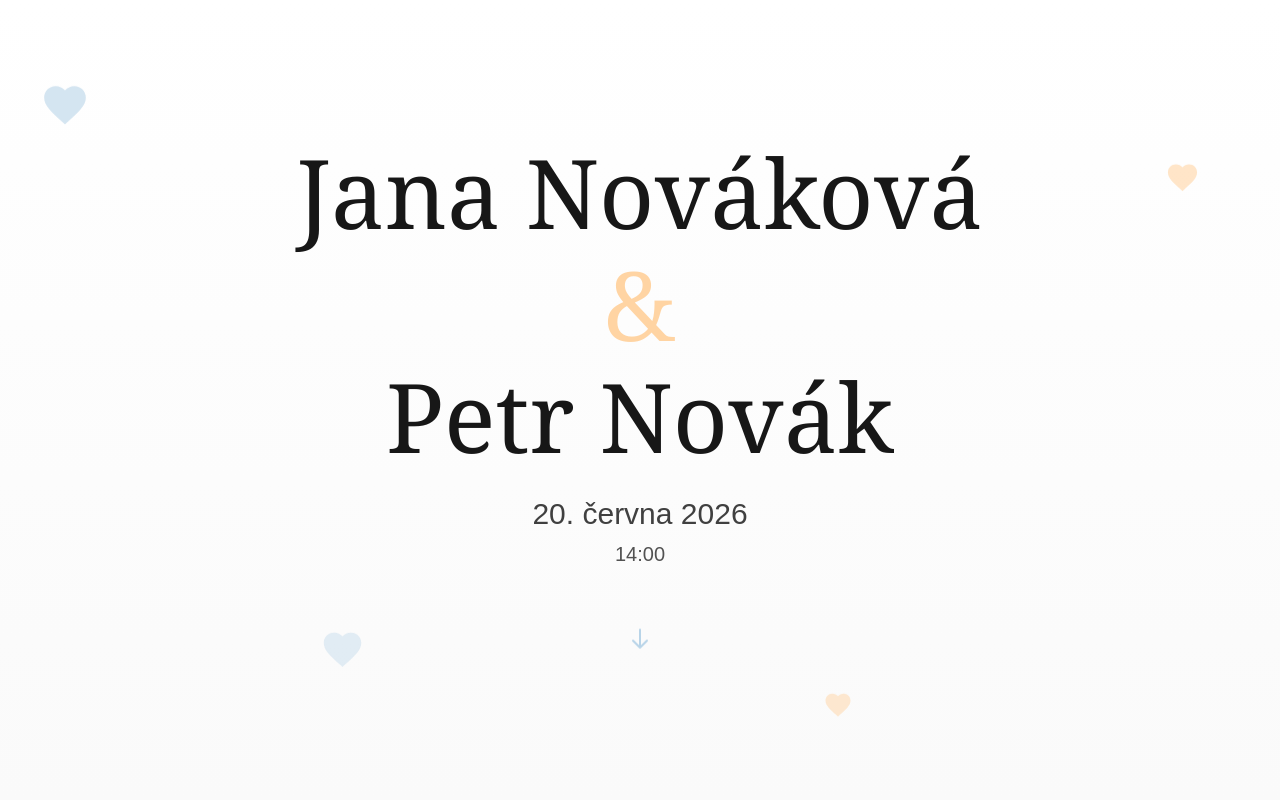
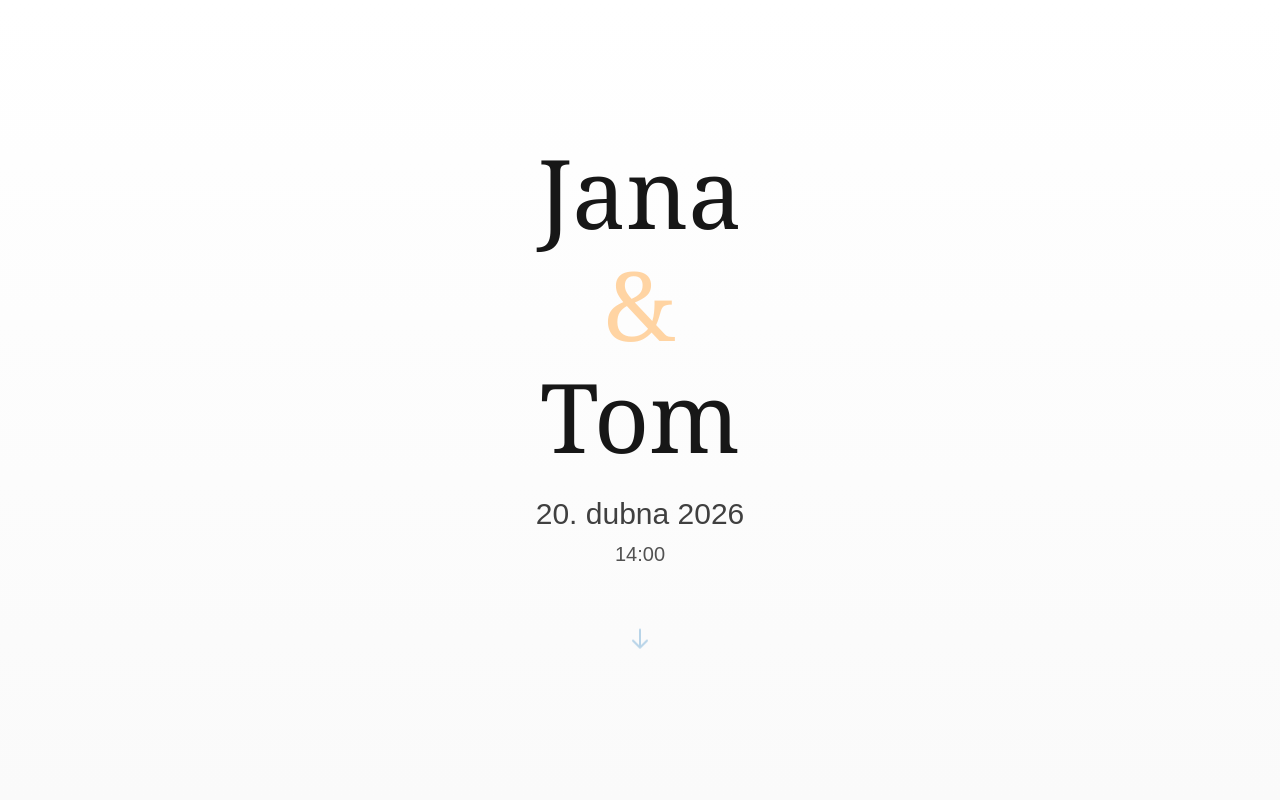
Before and after one commit to tumido/vodninamlyn, a Next.js app: page / in a window 1280 px wide. Shown: the top 800 px of the page. Built offline with nearby package versions, Linux system fonts and the light colour scheme.

Commit message:
fix: remove floating harts
Signed-off-by: Tomas Coufal <tcoufal@redhat.com>

```diff
--- a/app/components/animations/FloatingHeart.tsx
+++ /dev/null
@@ -1,20 +0,0 @@
-interface FloatingHeartProps {
-  className?: string;
-  size?: number;
-  color?: 'blue' | 'orange';
-}
-
-export const FloatingHeart = ({ className = '', size = 40, color = 'blue' }: FloatingHeartProps) => {
-  const fillColor = color === 'blue' ? '#b8d4e8' : '#ffd4a3';
-
-  return (
-    <div className={`animate-float-slow ${className}`}>
-      <svg width={size} height={size} viewBox="0 0 24 24" fill="none" xmlns="http://www.w3.org/2000/svg">
-        <path
-          d="M12 21.35l-1.45-1.32C5.4 15.36 2 12.28 2 8.5 2 5.42 4.42 3 7.5 3c1.74 0 3.41.81 4.5 2.09C13.09 3.81 14.76 3 16.5 3 19.58 3 22 5.42 22 8.5c0 3.78-3.4 6.86-8.55 11.54L12 21.35z"
-          fill={fillColor}
-        />
-      </svg>
-    </div>
-  );
-};
--- a/app/components/sections/Footer.tsx
+++ b/app/components/sections/Footer.tsx
@@ -1,13 +1,8 @@
 import { WEDDING_INFO } from '@/app/lib/constants';
-import { FloatingHeart } from '../animations/FloatingHeart';
 
 export const Footer = () => {
   return (
     <footer className="relative bg-neutral-900 text-white py-16 overflow-hidden">
-      {/* Decorative hearts */}
-      <FloatingHeart className="absolute top-10 right-10 opacity-20" size={40} color="orange" />
-      <FloatingHeart className="absolute bottom-10 left-10 opacity-20" size={35} color="blue" />
-
       <div className="relative z-10 max-w-4xl mx-auto px-6 text-center">
         <h3 className="text-3xl font-serif font-light mb-4">
           {WEDDING_INFO.couple.bride} & {WEDDING_INFO.couple.groom}
--- a/app/components/sections/Hero.tsx
+++ b/app/components/sections/Hero.tsx
@@ -1,31 +1,8 @@
 import { WEDDING_INFO } from "@/app/lib/constants";
-import { FloatingHeart } from "../animations/FloatingHeart";
 
 export const Hero = () => {
   return (
     <section className="relative flex min-h-screen items-center justify-center overflow-hidden bg-gradient-to-b from-white to-neutral-50">
-      {/* Floating decorative elements */}
-      <FloatingHeart
-        className="absolute top-20 left-10 opacity-60"
-        size={50}
-        color="blue"
-      />
-      <FloatingHeart
-        className="absolute top-40 right-20 opacity-60"
-        size={35}
-        color="orange"
-      />
-      <FloatingHeart
-        className="absolute bottom-32 left-1/4 opacity-40"
-        size={45}
-        color="blue"
-      />
-      <FloatingHeart
-        className="absolute bottom-20 right-1/3 opacity-50"
-        size={30}
-        color="orange"
-      />
-
       {/* Main content */}
       <div className="relative z-10 text-center px-6">
         <h1 className="text-5xl md:text-7xl lg:text-8xl font-serif font-light text-neutral-900 mb-4">
--- a/app/globals.css
+++ b/app/globals.css
@@ -40,36 +40,10 @@ html {
 }
 
 /* Animation Keyframes */
-@keyframes float {
-  0%, 100% {
-    transform: translateY(0px);
-  }
-  50% {
-    transform: translateY(-20px);
-  }
-}
-
-@keyframes float-slow {
-  0%, 100% {
-    transform: translateY(0px) rotate(0deg);
-  }
-  50% {
-    transform: translateY(-15px) rotate(5deg);
-  }
-}
-
 @keyframes draw-line {
   to {
     stroke-dashoffset: 0;
   }
-}
-
-.animate-float {
-  animation: float 3s ease-in-out infinite;
-}
-
-.animate-float-slow {
-  animation: float-slow 6s ease-in-out infinite;
 }
 
 .animate-draw {
--- a/app/lib/constants.ts
+++ b/app/lib/constants.ts
@@ -1,77 +1,77 @@
-import type { WeddingInfo } from './types';
+import type { WeddingInfo } from "./types";
 
 export const WEDDING_INFO: WeddingInfo = {
   couple: {
-    bride: 'Jana Nováková',
-    groom: 'Petr Novák',
+    bride: "Jana",
+    groom: "Tom",
   },
 
   date: {
-    full: new Date('2026-06-20T14:00:00'),
-    display: '20. června 2026',
-    time: '14:00',
+    full: new Date("2026-04-20T14:00:00"),
+    display: "20. dubna 2026",
+    time: "14:00",
   },
 
   venue: {
     ceremony: {
-      name: 'Kostel svatého Jakuba',
+      name: "Kostel svatého Jakuba",
       address: {
-        street: 'Náměstí Republiky 123',
-        city: 'Praha 1',
-        zip: '110 00',
+        street: "Náměstí Republiky 123",
+        city: "Praha 1",
+        zip: "110 00",
       },
       coordinates: {
         lat: 50.0875,
         lng: 14.4213,
       },
-      googleMapsUrl: 'https://maps.google.com/?q=50.0875,14.4213',
+      googleMapsUrl: "https://maps.google.com/?q=50.0875,14.4213",
     },
     reception: {
-      name: 'Restaurace U Zlatého Lva',
+      name: "Restaurace U Zlatého Lva",
       address: {
-        street: 'Malostranské náměstí 10',
-        city: 'Praha 1',
-        zip: '118 00',
+        street: "Malostranské náměstí 10",
+        city: "Praha 1",
+        zip: "118 00",
       },
       coordinates: {
-        lat: 50.0880,
+        lat: 50.088,
         lng: 14.4038,
       },
-      googleMapsUrl: 'https://maps.google.com/?q=50.0880,14.4038',
+      googleMapsUrl: "https://maps.google.com/?q=50.0880,14.4038",
     },
   },
 
   schedule: [
     {
-      time: '14:00',
-      title: 'Obřad',
-      description: 'Svatební obřad v kostele',
-      icon: '💒',
+      time: "14:00",
+      title: "Obřad",
+      description: "Svatební obřad v kostele",
+      icon: "💒",
     },
     {
-      time: '15:30',
-      title: 'Focení',
-      description: 'Společné fotografování',
-      icon: '📷',
+      time: "15:30",
+      title: "Focení",
+      description: "Společné fotografování",
+      icon: "📷",
     },
     {
-      time: '17:00',
-      title: 'Hostina',
-      description: 'Svatební hostina a oslavy',
-      icon: '🍽️',
+      time: "17:00",
+      title: "Hostina",
+      description: "Svatební hostina a oslavy",
+      icon: "🍽️",
     },
     {
-      time: '20:00',
-      title: 'Tanec',
-      description: 'První tanec a zábava',
-      icon: '💃',
+      time: "20:00",
+      title: "Tanec",
+      description: "První tanec a zábava",
+      icon: "💃",
     },
   ],
 
-  rsvpDeadline: new Date('2026-05-01'),
+  rsvpDeadline: new Date("2026-05-01"),
 
   contact: {
-    email: 'svatba@example.cz',
-    phone: '+420 123 456 789',
+    email: "svatba@example.cz",
+    phone: "+420 123 456 789",
   },
 } as const;
```
